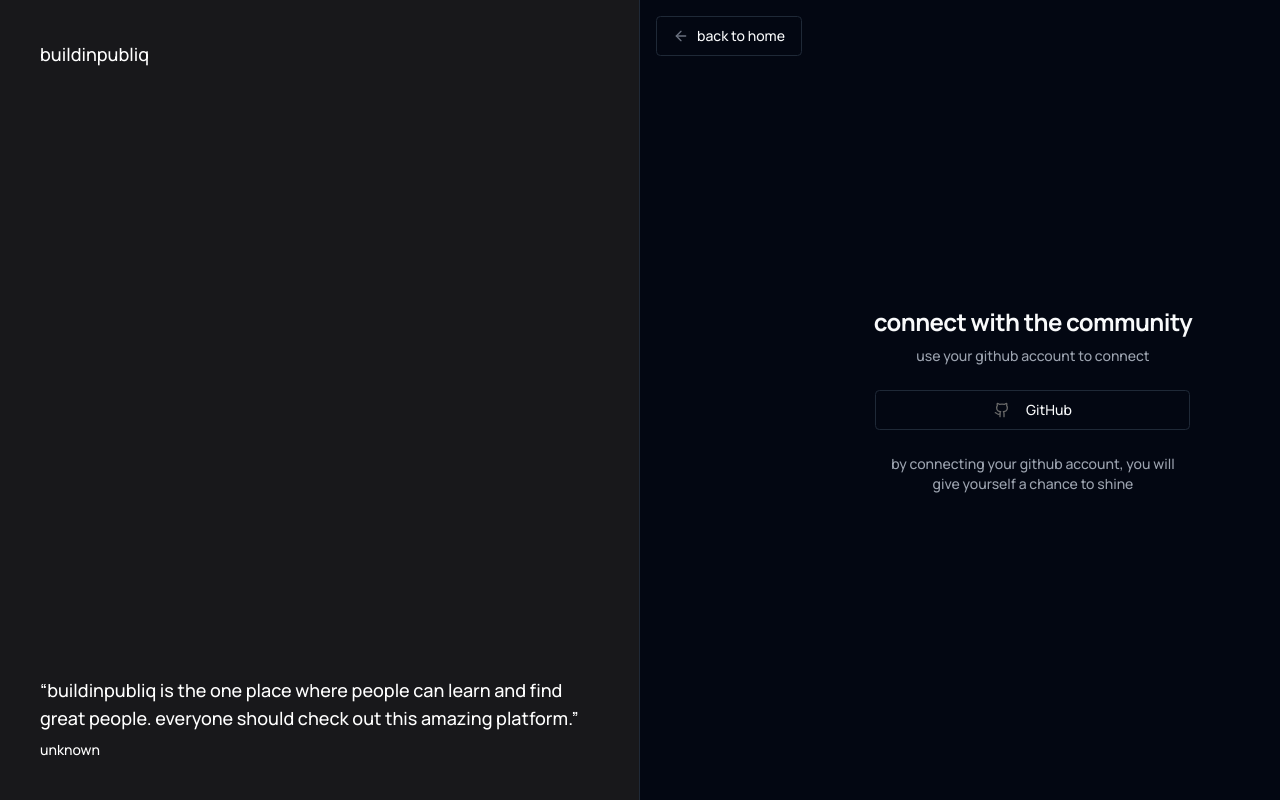
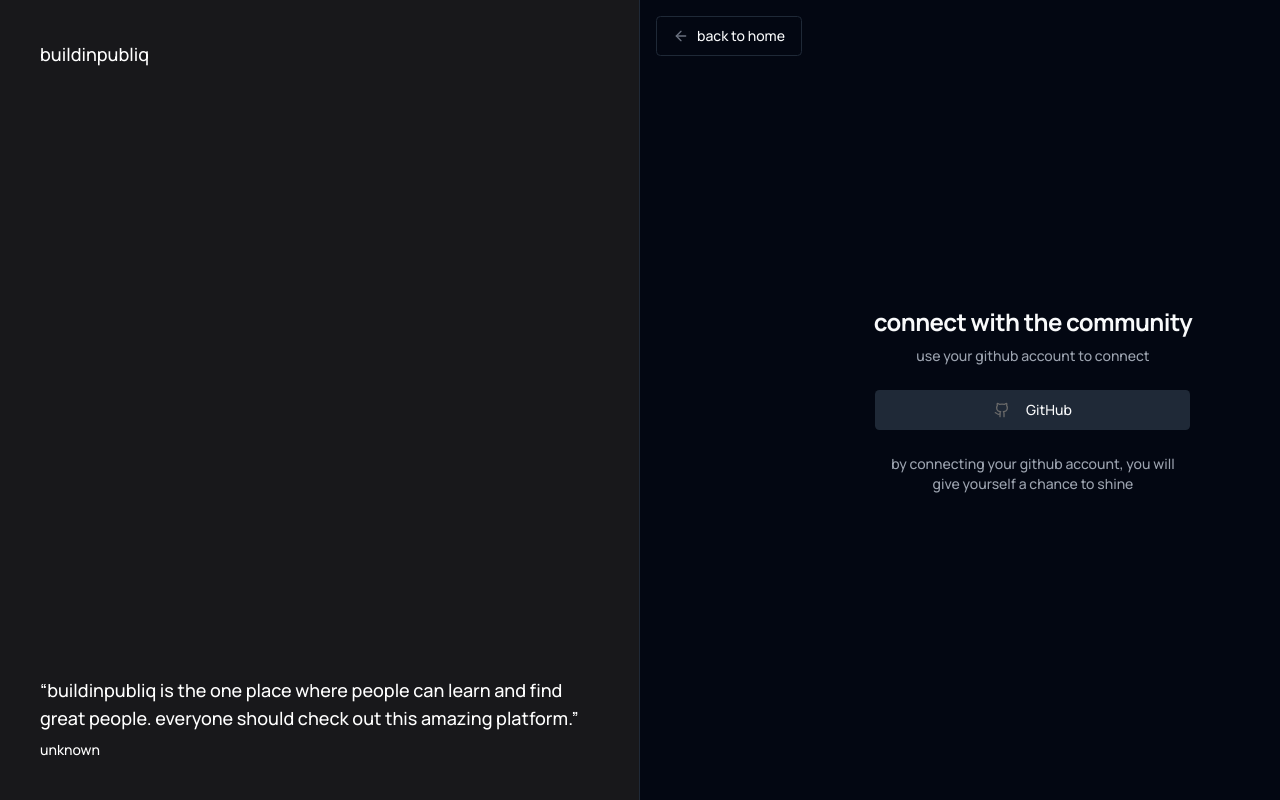
Before and after one commit to manish591/buildinpubliq, a Next.js app: page /auth in a window 1280 px wide. Built offline with nearby package versions, Linux system fonts and the light colour scheme; no server answers.

Commit message:
updated github login button bg

```diff
--- a/components/UserAuthForm.tsx
+++ b/components/UserAuthForm.tsx
@@ -15,7 +15,7 @@ export function UserAuthForm({ className, ...props }: UserAuthFormProps) {
 
   return (
     <div className={cn('grid gap-6 w-[90%] mx-auto', className)} {...props}>
-      <Button variant="outline" type="button" onClick={handleLoginUser}>
+      <Button variant="secondary" type="button" onClick={handleLoginUser}>
         <Image
           src="/github.svg"
           width={16}
```
